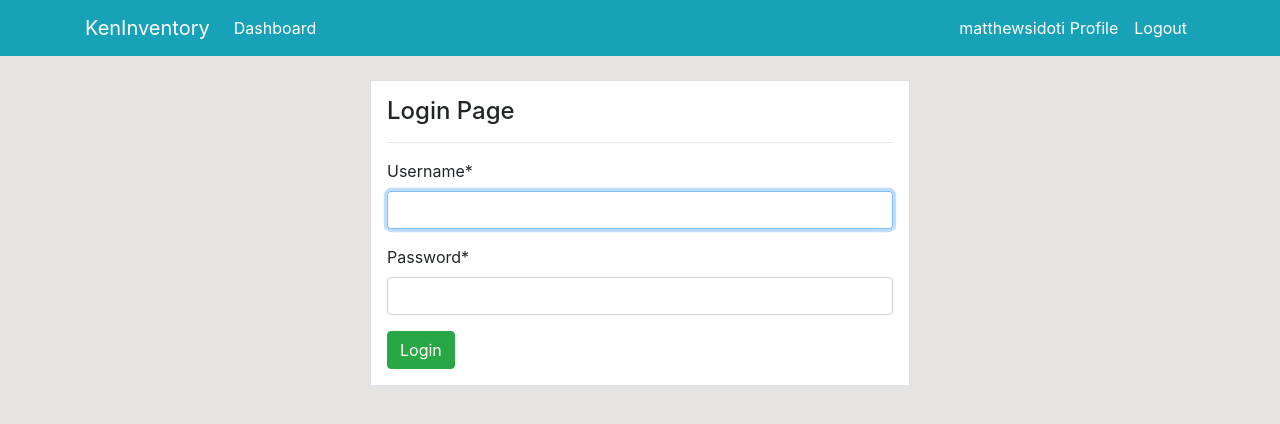
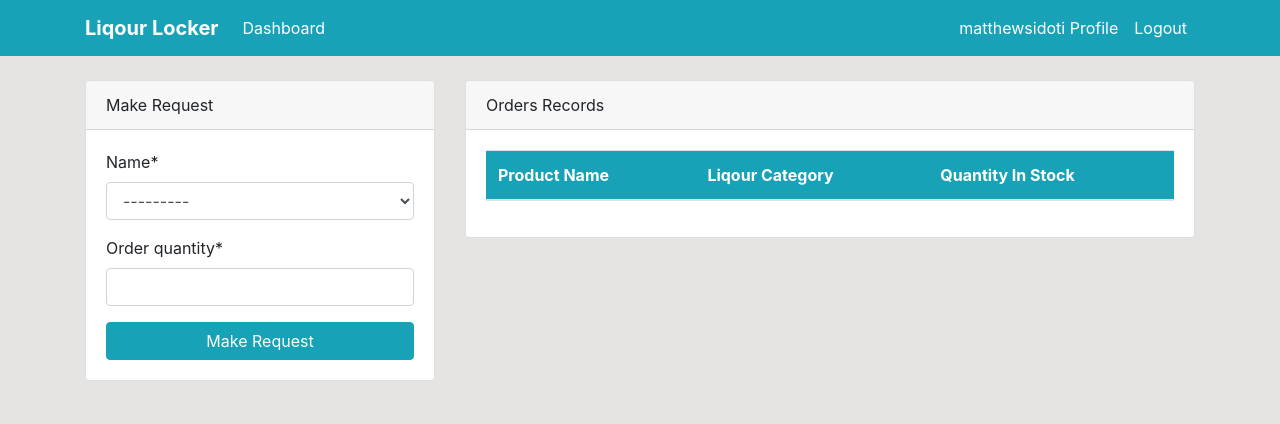
Before and after one commit to MatthewSidoti/Liqour_Locker, a Django app: page / in a window 1280 px wide. Shown: the top 424 px of the page. Run offline with Django 3.2, Linux system fonts and the light colour scheme; a user stored in the database is signed in; data comes from the database, SQL or seed files in the repository; both versions use the stored data as it was after the commit; data that the repository does not hold is empty; some libraries are stand-ins or nearby versions.

Commit message:
getting there

```diff
--- a/LiqourLocker/LiqourLocker/urls.py
+++ b/LiqourLocker/LiqourLocker/urls.py
@@ -1,39 +1,28 @@
-"""LiqourLocker URL Configuration
-
-The `urlpatterns` list routes URLs to views. For more information please see:
-    https://docs.djangoproject.com/en/3.1/topics/http/urls/
-Examples:
-Function views
-    1. Add an import:  from my_app import views
-    2. Add a URL to urlpatterns:  path('', views.home, name='home')
-Class-based views
-    1. Add an import:  from other_app.views import Home
-    2. Add a URL to urlpatterns:  path('', Home.as_view(), name='home')
-Including another URLconf
-    1. Import the include() function: from django.urls import include, path
-    2. Add a URL to urlpatterns:  path('blog/', include('blog.urls'))
-"""
 from django.contrib import admin
 from django.urls import path, include
 from django.contrib.auth import views as auth_views
 from user import views as user_views
+from Locker_Api import views as locker_views  # Import the Locker_Api views
 from django.conf import settings
 from django.conf.urls.static import static
 
 urlpatterns = [
     path('admin/', admin.site.urls),
-    path('', include('Locker_Api.urls')),
+    path('', locker_views.index, name='Locker_Api-index'),  # Root URL mapped to Locker_Api index view
+    path('index/', locker_views.index, name='Locker_Api-index'),
+    path('products/', locker_views.products, name='Locker_Api-products'),
+    path('products/delete/<int:pk>/', locker_views.product_delete, name='Locker_Api-products-delete'),
+    path('products/detail/<int:pk>/', locker_views.product_detail, name='Locker_Api-products-detail'),
+    path('products/edit/<int:pk>/', locker_views.product_edit, name='Locker_Api-products-edit'),
+    path('customers/', locker_views.customer_list, name='Locker_Api-customers'),
+    path('customers/detail/<int:pk>/', locker_views.customer_detail, name='Locker_Api-customer-detail'),
+    path('order/', locker_views.order_list, name='Locker_Api-order'),
     path('register/', user_views.register, name='user-register'),
-    path('', auth_views.LoginView.as_view(
-        template_name='user/login.html'), name='user-login'),
+    path('login/', auth_views.LoginView.as_view(template_name='user/login.html'), name='user-login'),
+    path('logout/', auth_views.LogoutView.as_view(template_name='user/logout.html'), name='user-logout'),
     path('profile/', user_views.profile, name='user-profile'),
-    path('profile/update/', user_views.profile_update,
-         name='user-profile-update'),
-    path('logout/', auth_views.LogoutView.as_view(template_name='user/logout.html'),
-         name='user-logout'),
-
+    path('profile/update/', user_views.profile_update, name='user-profile-update'),
 ]
 
 if settings.DEBUG:
-    urlpatterns += static(settings.MEDIA_URL,
-                          document_root=settings.MEDIA_ROOT)
+    urlpatterns += static(settings.MEDIA_URL, document_root=settings.MEDIA_ROOT)
--- a/LiqourLocker/Locker_Api/urls.py
+++ b/LiqourLocker/Locker_Api/urls.py
@@ -4,14 +4,10 @@ from . import views
 urlpatterns = [
     path('index/', views.index, name='Locker_Api-index'),
     path('products/', views.products, name='Locker_Api-products'),
-    path('products/delete/<int:pk>/', views.product_delete,
-         name='Locker_Api-products-delete'),
-    path('products/detail/<int:pk>/', views.product_detail,
-         name='Locker_Api-products-detail'),
-    path('products/edit/<int:pk>/', views.product_edit,
-         name='Locker_Api-products-edit'),
-    path('customers/', views.customers, name='Locker_Api-customers'),
-    path('customers/detial/<int:pk>/', views.customer_detail,
-         name='Locker_Api-customer-detail'),
-    path('order/', views.order, name='Locker_Api-order'),
+    path('products/delete/<int:pk>/', views.product_delete, name='Locker_Api-products-delete'),
+    path('products/detail/<int:pk>/', views.product_detail, name='Locker_Api-products-detail'),
+    path('products/edit/<int:pk>/', views.product_edit, name='Locker_Api-products-edit'),
+    path('customers/', views.customer_list, name='Locker_Api-customers'),  # Changed to match view function name
+    path('customers/detail/<int:pk>/', views.customer_detail, name='Locker_Api-customer-detail'),
+    path('order/', views.order_list, name='Locker_Api-order'),  # Changed to match view function name
 ]
--- a/LiqourLocker/Locker_Api/views.py
+++ b/LiqourLocker/Locker_Api/views.py
@@ -4,11 +4,9 @@ from .models import Product, Order
 from .forms import ProductForm, OrderForm
 from django.contrib import messages
 from django.contrib.auth.decorators import login_required
-from .decorators import auth_users, allowed_users
+from .decorators import allowed_users
 from django.contrib.auth.models import Group
-from django.core.exceptions import ObjectDoesNotExist
-# Create your views here.
-
+from django.contrib.auth.forms import UserCreationForm
 
 @login_required(login_url='user-login')
 def index(request):
@@ -25,7 +23,7 @@ def index(request):
             obj = form.save(commit=False)
             obj.customer = request.user
             obj.save()
-            return redirect('LiqourLocker-index')
+            return redirect('Locker_Api-index')
     else:
         form = OrderForm()
     context = {
@@ -36,8 +34,7 @@ def index(request):
         'order_count': order_count,
         'customer_count': customer_count,
     }
-    return render(request, 'LiqourLocker-index', context)
-
+    return render(request, 'dashboard/index.html', context)
 
 @login_required(login_url='user-login')
 def products(request):
@@ -47,14 +44,14 @@ def products(request):
     customer_count = customer.count()
     order = Order.objects.all()
     order_count = order.count()
-    product_quantity = Product.objects.filter(name='')
+
     if request.method == 'POST':
         form = ProductForm(request.POST)
         if form.is_valid():
             form.save()
             product_name = form.cleaned_data.get('name')
             messages.success(request, f'{product_name} has been added')
-            return redirect('dashboard-products')
+            return redirect('Locker_Api-products')
     else:
         form = ProductForm()
     context = {
@@ -66,18 +63,15 @@ def products(request):
     }
     return render(request, 'dashboard/products.html', context)
 
-
 @login_required(login_url='user-login')
 def product_detail(request, pk):
-    context = {
-
-    }
+    product = Product.objects.get(id=pk)
+    context = {'product': product}
     return render(request, 'dashboard/products_detail.html', context)
-
 
 @login_required(login_url='user-login')
 @allowed_users(allowed_roles=['Admin'])
-def customers(request):
+def customer_list(request):
     customer = User.objects.filter(groups=2)
     customer_count = customer.count()
     product = Product.objects.all()
@@ -92,26 +86,12 @@ def customers(request):
     }
     return render(request, 'dashboard/customers.html', context)
 
-
 @login_required(login_url='user-login')
 @allowed_users(allowed_roles=['Admin'])
 def customer_detail(request, pk):
-    customer = User.objects.filter(groups=2)
-    customer_count = customer.count()
-    product = Product.objects.all()
-    product_count = product.count()
-    order = Order.objects.all()
-    order_count = order.count()
-    customers = User.objects.get(id=pk)
-    context = {
-        'customers': customers,
-        'customer_count': customer_count,
-        'product_count': product_count,
-        'order_count': order_count,
-
-    }
+    customer = User.objects.get(id=pk)
+    context = {'customer': customer}
     return render(request, 'dashboard/customers_detail.html', context)
-
 
 @login_required(login_url='user-login')
 @allowed_users(allowed_roles=['Admin'])
@@ -121,14 +101,11 @@ def product_edit(request, pk):
         form = ProductForm(request.POST, instance=item)
         if form.is_valid():
             form.save()
-            return redirect('dashboard-products')
+            return redirect('Locker_Api-products')
     else:
         form = ProductForm(instance=item)
-    context = {
-        'form': form,
-    }
+    context = {'form': form}
     return render(request, 'dashboard/products_edit.html', context)
-
 
 @login_required(login_url='user-login')
 @allowed_users(allowed_roles=['Admin'])
@@ -136,22 +113,18 @@ def product_delete(request, pk):
     item = Product.objects.get(id=pk)
     if request.method == 'POST':
         item.delete()
-        return redirect('dashboard-products')
-    context = {
-        'item': item
-    }
+        return redirect('Locker_Api-products')
+    context = {'item': item}
     return render(request, 'dashboard/products_delete.html', context)
 
-
 @login_required(login_url='user-login')
-def order(request):
+def order_list(request):
     order = Order.objects.all()
     order_count = order.count()
     customer = User.objects.filter(groups=2)
     customer_count = customer.count()
     product = Product.objects.all()
     product_count = product.count()
-
     context = {
         'order': order,
         'customer_count': customer_count,
@@ -161,7 +134,15 @@ def order(request):
     return render(request, 'dashboard/order.html', context)
 
 def register(request):
-    # Check if 'Customers' group exists, and create it if it doesn't
     group, created = Group.objects.get_or_create(name='Customers')
-
-    # Continue with the rest of your registration logic
+    if request.method == 'POST':
+        form = UserCreationForm(request.POST)
+        if form.is_valid():
+            user = form.save()
+            user.groups.add(group)
+            messages.success(request, 'Registration successful. Please log in.')
+            return redirect('user-login')
+    else:
+        form = UserCreationForm()
+    context = {'form': form}
+    return render(request, 'registration/register.html', context)
--- a/LiqourLocker/templates/dashboard/customer_index.html
+++ b/LiqourLocker/templates/dashboard/customer_index.html
@@ -24,9 +24,9 @@
                     <table class="table bg-white">
                         <thead class="bg-info text-white">
                             <tr>
-                                <th scope="col">Product</th>
-                                <th scope="col">Category</th>
-                                <th scope="col">Quantity</th>
+                                <th scope="col">Product Name</th>
+                                <th scope="col">Liqour Category</th>
+                                <th scope="col">Quantity In Stock</th>
                             </tr>
                         </thead>
                         <tbody>
--- a/LiqourLocker/templates/partials/nav.html
+++ b/LiqourLocker/templates/partials/nav.html
@@ -1,7 +1,7 @@
 <nav class="navbar navbar-expand-lg navbar-info bg-info">
     <div class="container">
         {% if user.is_authenticated %}
-        <a class="navbar-brand text-white" href="{% url 'LiqourLocker-index' %}">KenInventory</a>
+        <a class="navbar-brand text-white" href="{% url 'Locker_Api-index' %}"><b>Liqour Locker</b></a>
         <button class="navbar-toggler" type="button" data-toggle="collapse" data-target="#navbarSupportedContent"
             aria-controls="navbarSupportedContent" aria-expanded="false" aria-label="Toggle navigation">
             <span class="navbar-toggler-icon"></span>
@@ -10,7 +10,7 @@
         <div class="collapse navbar-collapse" id="navbarSupportedContent">
             <ul class="navbar-nav mr-auto">
                 <li class="nav-item active">
-                    <a class="nav-link text-white" href="{% url 'LiqourLocker-index' %}">Dashboard <span
+                    <a class="nav-link text-white" href="{% url 'Locker_Api-index' %}">Dashboard <span
                             class="sr-only">(current)</span></a>
                 </li>
             </ul>
```
Also changed, not shown: LiqourLocker/Locker_Api/migrations/0001_initial.py (added), LiqourLocker/Locker_Api/migrations/__init__.py (added), LiqourLocker/db.sqlite3, LiqourLocker/media/profile_images/103379_crown-royal-peach-075l-35-vol.jpg (added).
